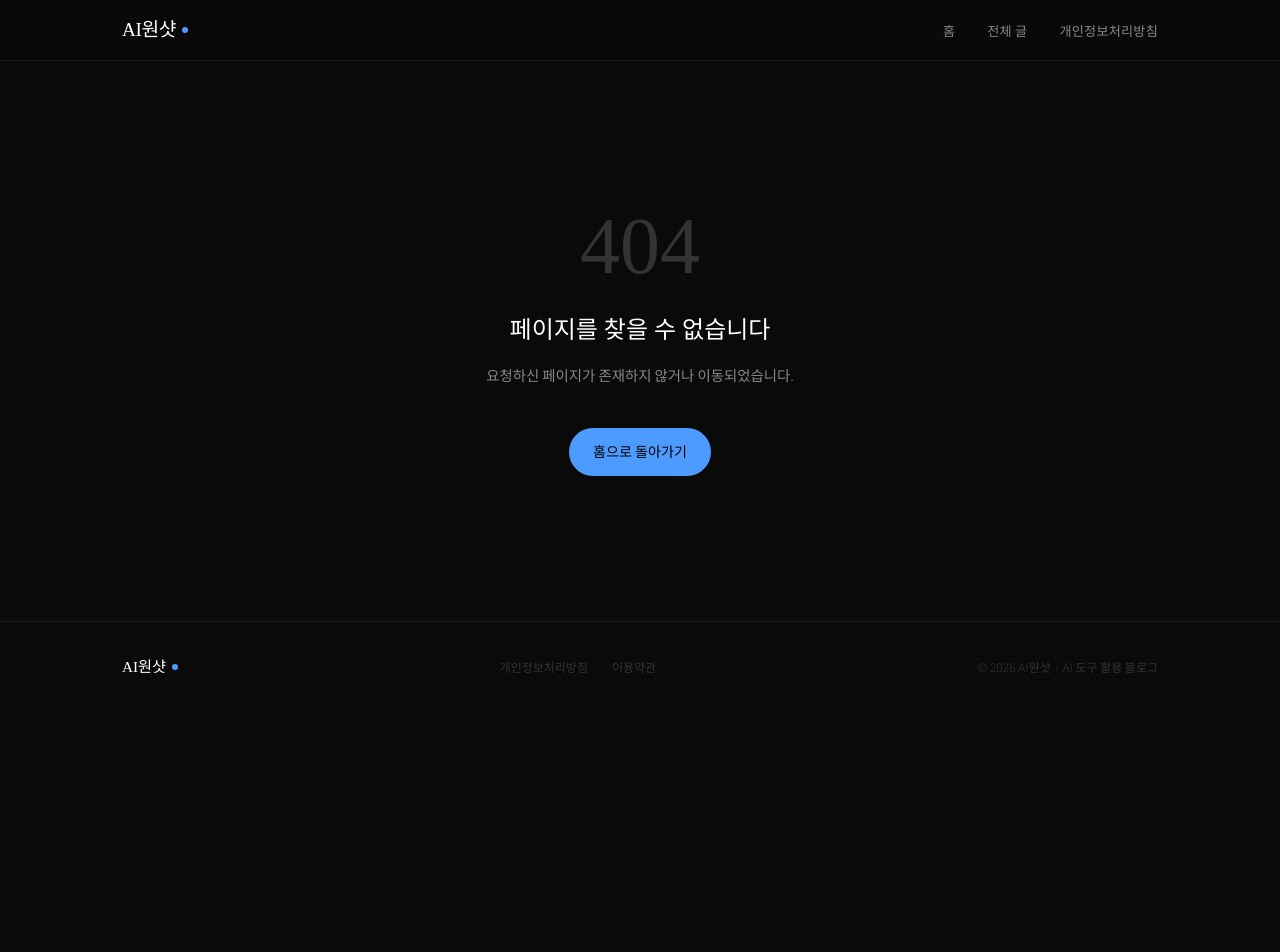
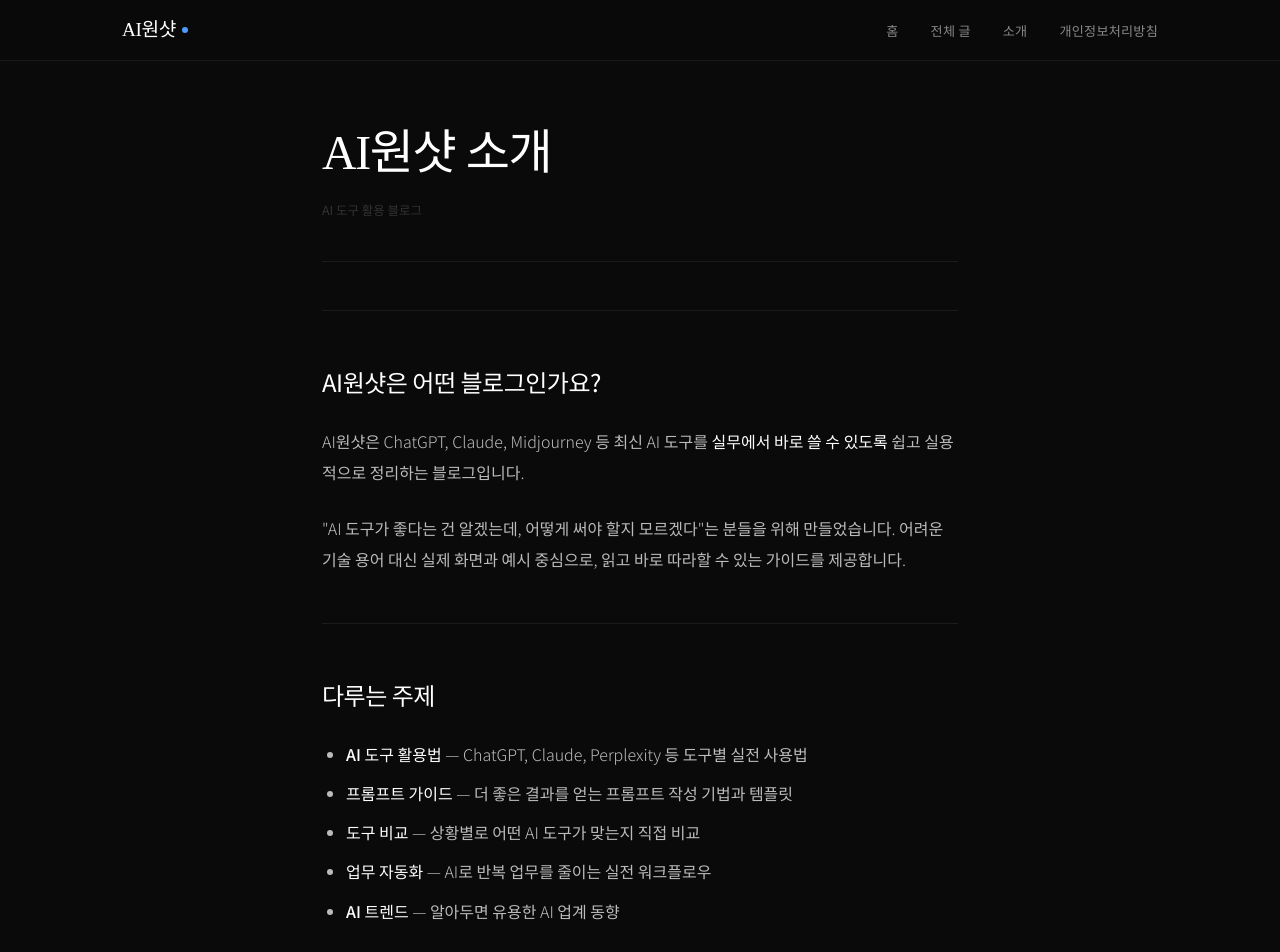
Before and after one commit to sys2928/ai-blog, a Next.js app: page /about in a window 1280 px wide. Before the commit this address had no page. Shown: the top 952 px of the page. Before the commit the page ends 800 px from the top, so only its background shows below. Built offline with nearby package versions, Linux system fonts and the light colour scheme.

Commit message:
소개글 추가

```diff
--- a/components/Layout.js
+++ b/components/Layout.js
@@ -32,6 +32,7 @@ export default function Layout({ children, title = 'AI원샷 — AI 도구 활
             <ul className="nav-links">
               <li><Link href="/">홈</Link></li>
               <li><Link href="/posts">전체 글</Link></li>
+              <li><Link href="/about">소개</Link></li>
               <li><Link href="/privacy">개인정보처리방침</Link></li>
             </ul>
           </div>
--- /dev/null
+++ b/pages/about.js
@@ -0,0 +1,37 @@
+import Layout from '../components/Layout'
+
+export default function About() {
+  return (
+    <Layout title="소개 | AI원샷" description="AI원샷 블로그 소개 — AI 도구 활용법을 쉽고 실용적으로 정리합니다.">
+      <div className="article-wrap">
+        <header className="article-header">
+          <h1 className="article-title">AI원샷 소개</h1>
+          <div className="article-meta"><span>AI 도구 활용 블로그</span></div>
+        </header>
+        <div className="article-body">
+          <h2>AI원샷은 어떤 블로그인가요?</h2>
+          <p>AI원샷은 ChatGPT, Claude, Midjourney 등 최신 AI 도구를 <strong>실무에서 바로 쓸 수 있도록</strong> 쉽고 실용적으로 정리하는 블로그입니다.</p>
+          <p>"AI 도구가 좋다는 건 알겠는데, 어떻게 써야 할지 모르겠다"는 분들을 위해 만들었습니다. 어려운 기술 용어 대신 실제 화면과 예시 중심으로, 읽고 바로 따라할 수 있는 가이드를 제공합니다.</p>
+
+          <h2>다루는 주제</h2>
+          <ul>
+            <li><strong>AI 도구 활용법</strong> — ChatGPT, Claude, Perplexity 등 도구별 실전 사용법</li>
+            <li><strong>프롬프트 가이드</strong> — 더 좋은 결과를 얻는 프롬프트 작성 기법과 템플릿</li>
+            <li><strong>도구 비교</strong> — 상황별로 어떤 AI 도구가 맞는지 직접 비교</li>
+            <li><strong>업무 자동화</strong> — AI로 반복 업무를 줄이는 실전 워크플로우</li>
+            <li><strong>AI 트렌드</strong> — 알아두면 유용한 AI 업계 동향</li>
+          </ul>
+
+          <h2>운영자 소개</h2>
+          <p>안녕하세요, AI원샷을 운영하고 있는 김창세입니다.</p>
+          <p>다양한 AI 도구를 직접 사용하면서 느낀 점과 실무에서 활용한 경험을 바탕으로 글을 쓰고 있습니다. 모든 글은 직접 도구를 써보고 화면을 캡처하며, 실제로 도움이 되는 내용만 담으려고 노력합니다.</p>
+          <p>"AI를 잘 모르는 사람도 이 블로그 글 하나만 읽으면 바로 시작할 수 있다"가 목표입니다.</p>
+
+          <h2>연락처</h2>
+          <p>글에 대한 피드백이나 문의사항이 있으시면 아래 이메일로 연락해주세요.</p>
+          <p>이메일: kimchangse21@gmail.com</p>
+        </div>
+      </div>
+    </Layout>
+  )
+}
```
